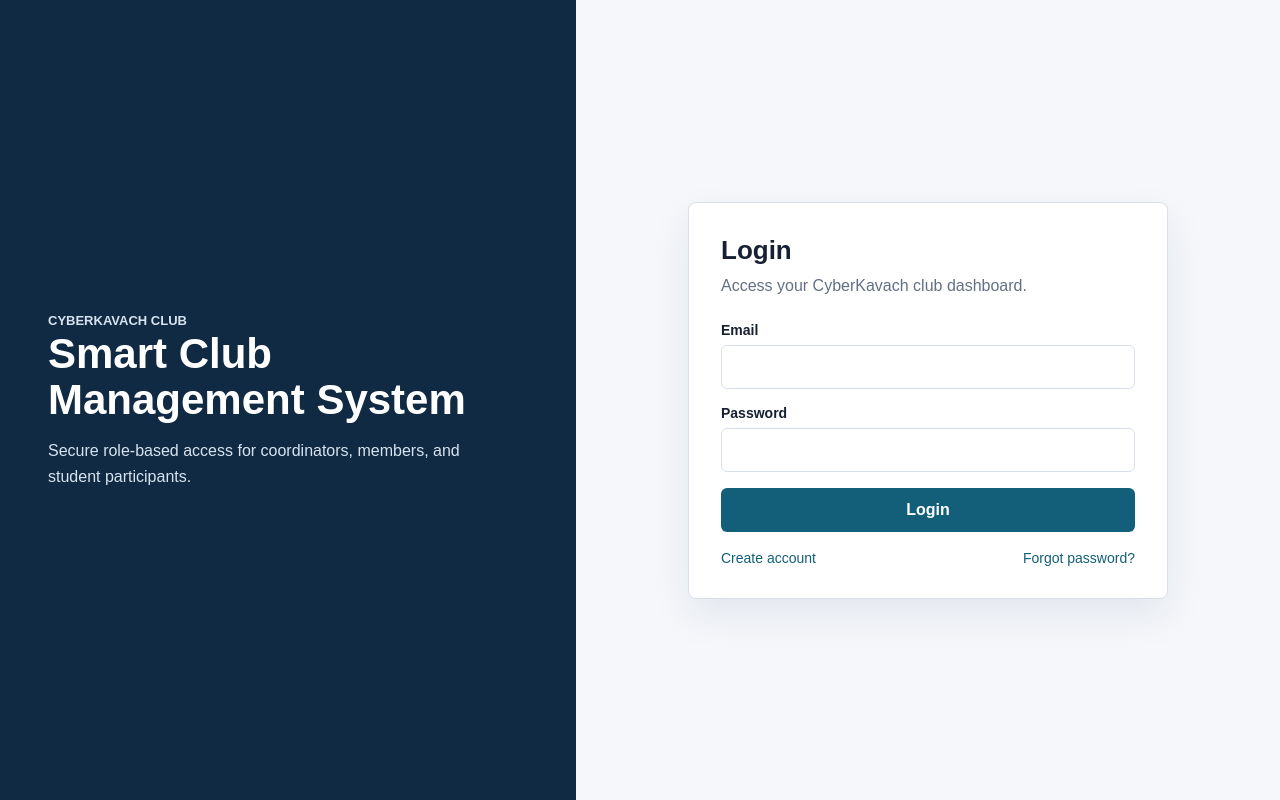
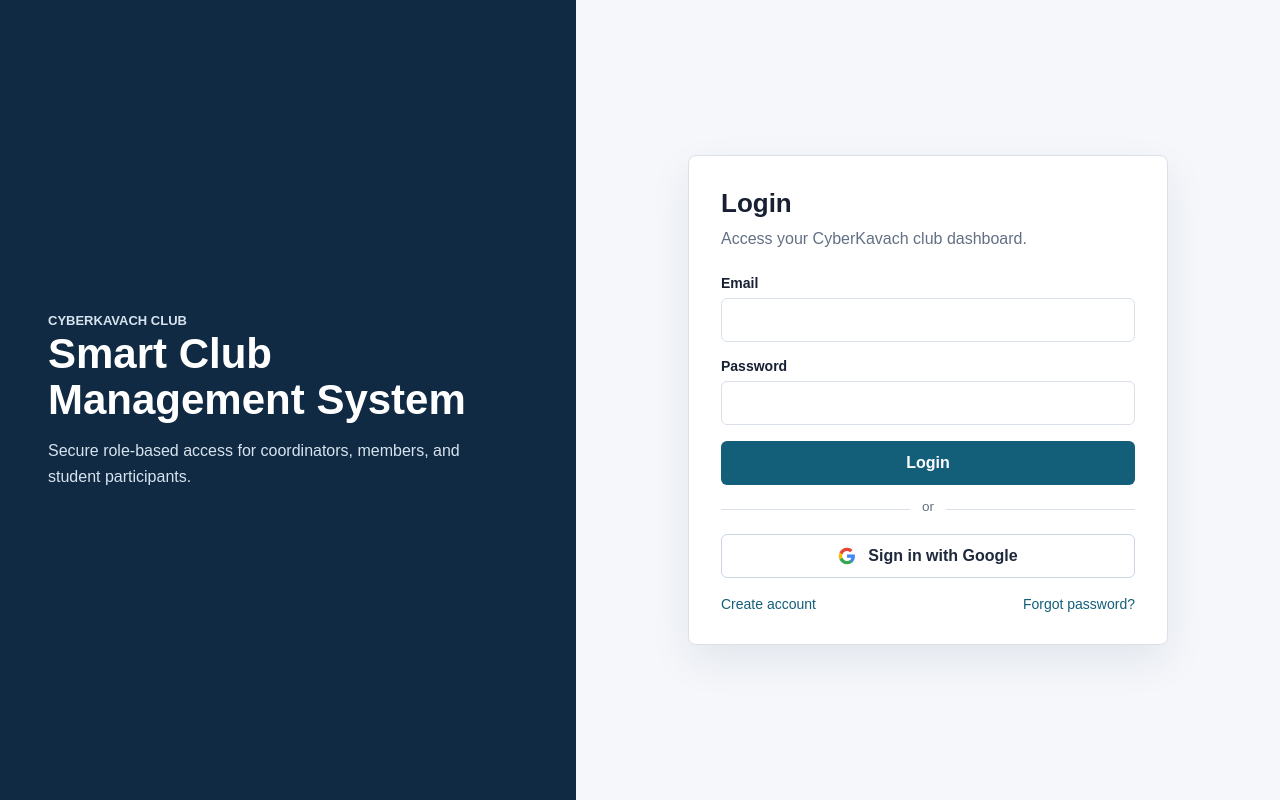
Before and after one commit to dharmit-dev/CYBERKAVACH, a PHP site: page /public/login.php in a window 1280 px wide. Run offline with PHP 8.4, Linux system fonts and the light colour scheme.

Commit message:
feat(sso): add Sign in with Google button to login form

```diff
--- a/public/login.php
+++ b/public/login.php
@@ -55,6 +55,23 @@
 
     <button class="button" type="submit">Login</button>
 
+    <div style="text-align: center; margin: 1.5rem 0; position: relative;">
+        <hr style="border: none; border-top: 1px solid var(--line); margin: 0;">
+        <span style="position: absolute; top: -10px; background: #fff; padding: 0 0.75rem; font-size: 0.85em; color: var(--muted); left: 50%; transform: translateX(-50%);">or</span>
+    </div>
+
+    <a href="<?= h(url('auth/google.php')) ?>" class="button button-outline" style="display: flex; align-items: center; justify-content: center; gap: 0.75rem; background: #fff; color: #1e293b; border: 1px solid #cbd5e1; text-decoration: none; font-weight: 600; transition: all 0.2s;"
+       onmouseover="this.style.background='#f8fafc'; this.style.borderColor='#94a3b8';"
+       onmouseout="this.style.background='#fff'; this.style.borderColor='#cbd5e1';">
+        <svg width="18" height="18" viewBox="0 0 24 24" fill="none" xmlns="http://www.w3.org/2000/svg" style="display: block;">
+            <path d="M22.56 12.25c0-.78-.07-1.53-.2-2.25H12v4.26h5.92c-.26 1.37-1.04 2.53-2.21 3.31v2.77h3.57c2.08-1.92 3.28-4.74 3.28-8.09z" fill="#4285F4"/>
+            <path d="M12 23c2.97 0 5.46-.98 7.28-2.66l-3.57-2.77c-.98.66-2.23 1.06-3.71 1.06-2.86 0-5.29-1.93-6.16-4.53H2.18v2.84C3.99 20.53 7.7 23 12 23z" fill="#34A853"/>
+            <path d="M5.84 14.09c-.22-.66-.35-1.36-.35-2.09s.13-1.43.35-2.09V7.06H2.18C1.43 8.55 1 10.22 1 12s.43 3.45 1.18 4.94l3.66-2.85z" fill="#FBBC05"/>
+            <path d="M12 5.38c1.62 0 3.06.56 4.21 1.64l3.15-3.15C17.45 2.09 14.97 1 12 1 7.7 1 3.99 3.47 2.18 7.06l3.66 2.85c.87-2.6 3.3-4.53 6.16-4.53z" fill="#EA4335"/>
+        </svg>
+        Sign in with Google
+    </a>
+
     <div class="link-row">
         <a href="<?= h(url('register.php')) ?>">Create account</a>
         <a href="<?= h(url('forgot-password.php')) ?>">Forgot password?</a>
```
